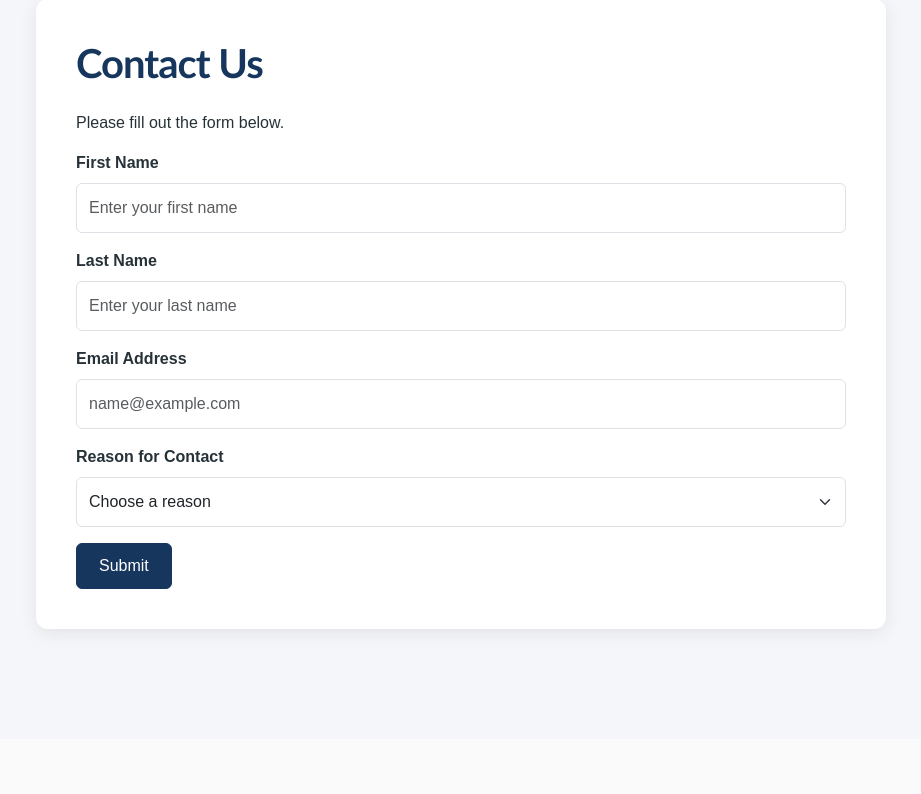
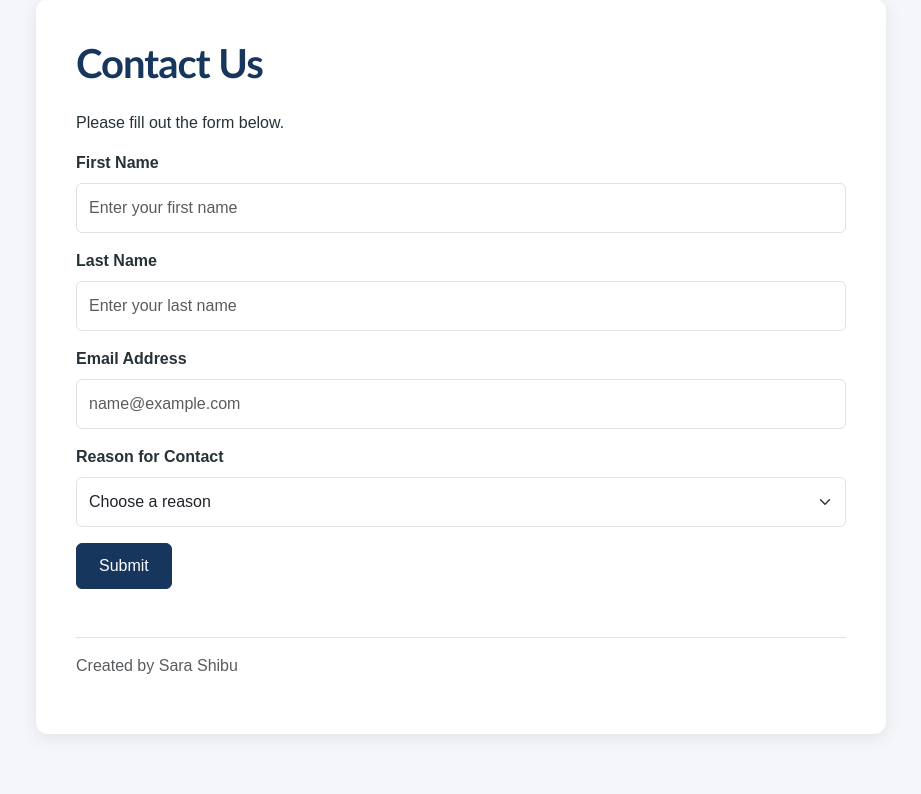
Before and after one commit to sshibu-crypto/helloWorld, a Flask app: page /contact in a window 1280 px wide. Shown: the part 61-855 px from the top of the page, without its empty margins (179-1100 px from the left). Before the commit the page ends 698 px from the top, so only its background shows below. Run offline with Flask 3, Linux system fonts and the light colour scheme.

Commit message:
Added creator name footer to shared base template

```diff
--- a/templates/base.html
+++ b/templates/base.html
@@ -73,8 +73,12 @@ h2 {
 
 </head>
 <body>
-    <div class="container mt-5">
+     <div class="container mt-5">
         {% block page_content %}{% endblock %}
+
+        <footer class="mt-5 pt-3 border-top text-muted">
+            <p>Created by Sara Shibu</p>
+        </footer>
     </div>
 
     <script src="https://cdn.jsdelivr.net/npm/bootstrap@5.3.3/dist/js/bootstrap.bundle.min.js"></script>
```
